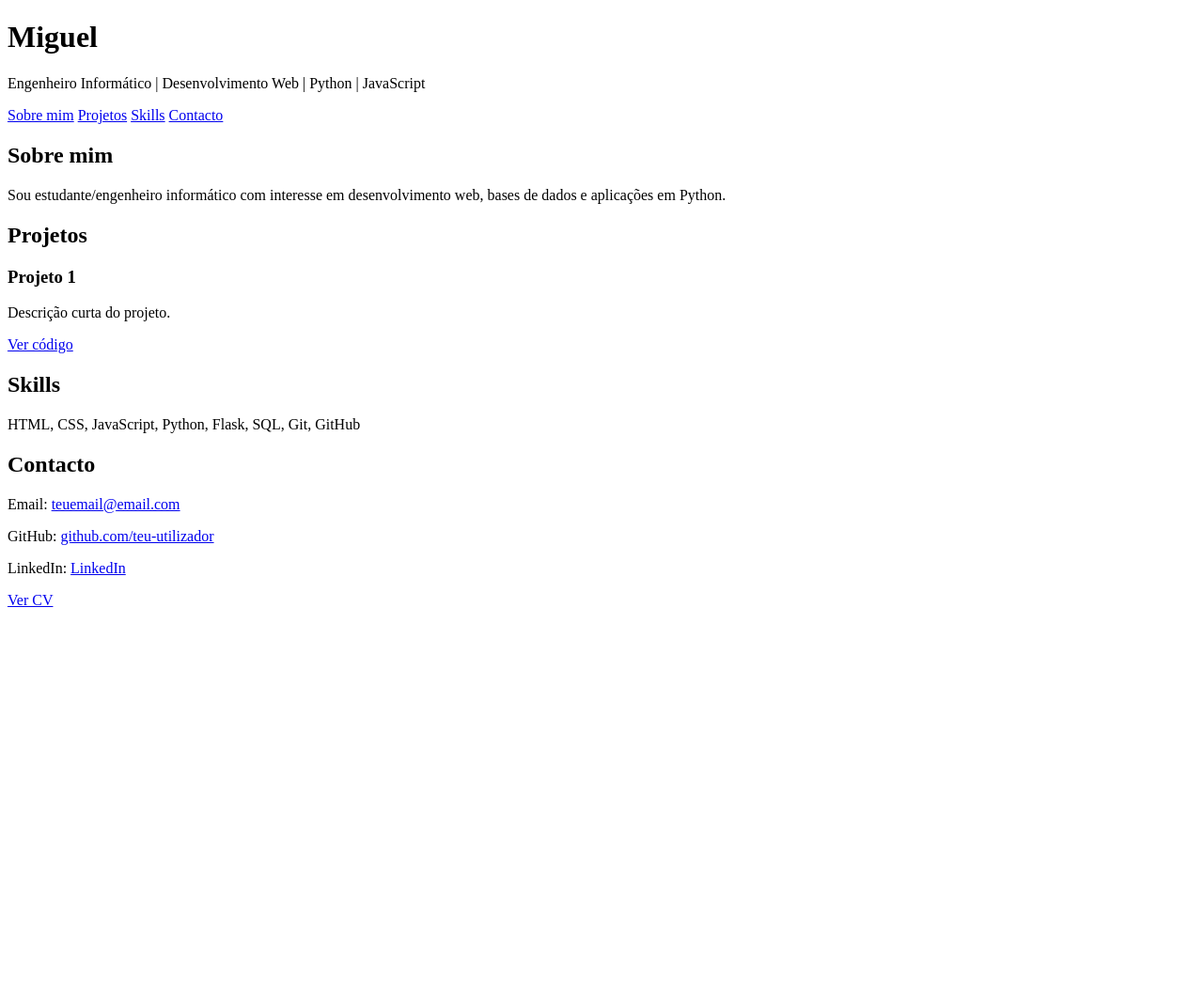
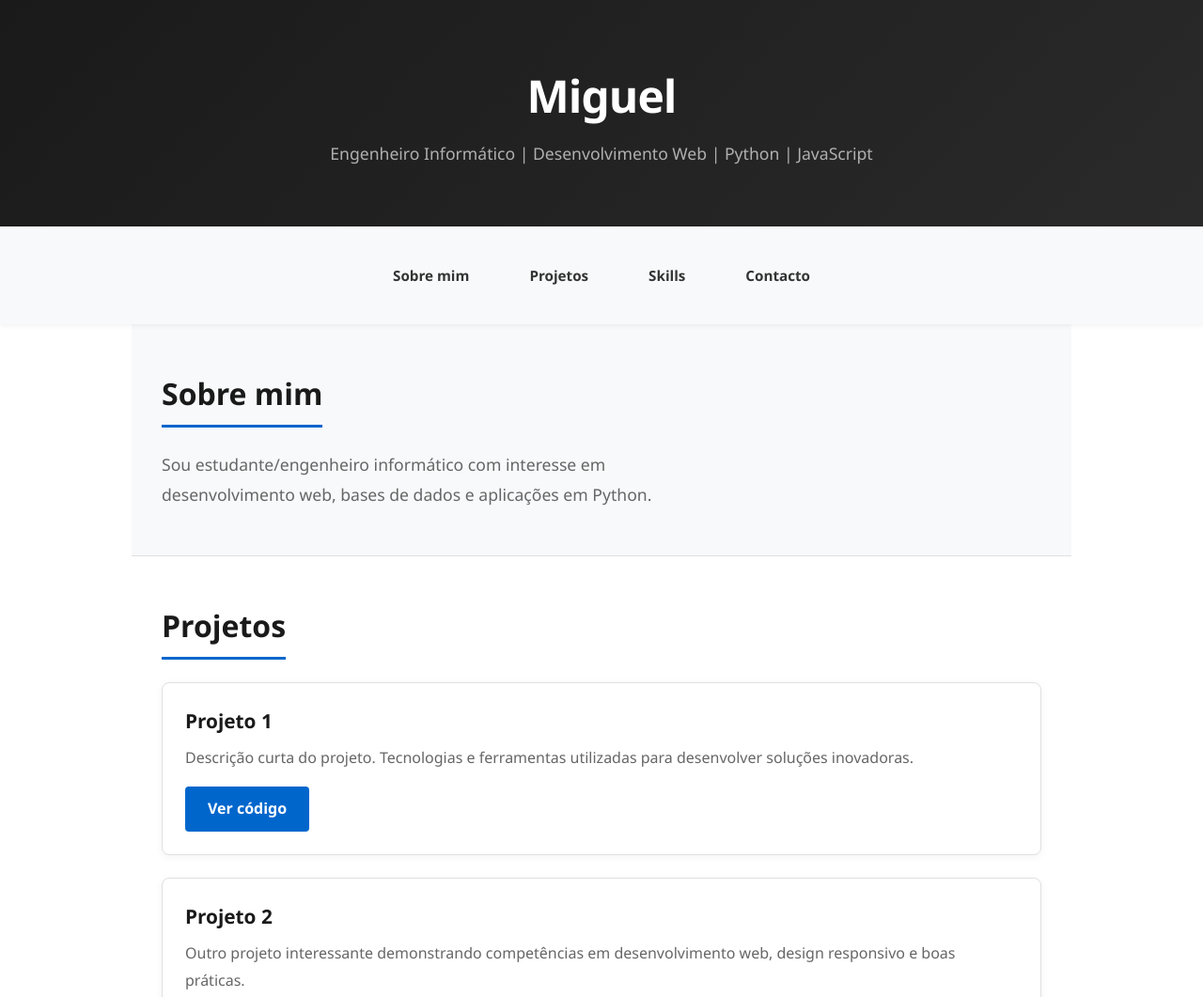
Before and after one commit to estriga-001/portefolio, a plain HTML site: page index.html in a window 1280 px wide. Shown: the top 1061 px of the page at 94% size. Before the commit the page ends 800 px from the top, so only its background shows below. Drawn offline with Linux system fonts and the light colour scheme.

Commit message:
js and css added

```diff
--- a/css/style.css
+++ b/css/style.css
@@ -0,0 +1,313 @@
+/* ===== Variáveis de Cores ===== */
+:root {
+  --primary-color: #1a1a1a;
+  --secondary-color: #0066cc;
+  --light-bg: #f8f9fa;
+  --white: #ffffff;
+  --text-dark: #333333;
+  --text-light: #666666;
+  --border-color: #e0e0e0;
+}
+
+/* ===== Reset e Estilos Globais ===== */
+* {
+  margin: 0;
+  padding: 0;
+  box-sizing: border-box;
+}
+
+html {
+  scroll-behavior: smooth;
+}
+
+body {
+  font-family: 'Segoe UI', Tahoma, Geneva, Verdana, sans-serif;
+  line-height: 1.6;
+  color: var(--text-dark);
+  background-color: var(--white);
+}
+
+/* ===== Header ===== */
+header {
+  background: linear-gradient(135deg, var(--primary-color) 0%, #2a2a2a 100%);
+  color: var(--white);
+  padding: 4rem 2rem;
+  text-align: center;
+  box-shadow: 0 2px 10px rgba(0, 0, 0, 0.1);
+}
+
+header h1 {
+  font-size: 3rem;
+  margin-bottom: 0.5rem;
+  font-weight: 700;
+  letter-spacing: -1px;
+}
+
+header p {
+  font-size: 1.1rem;
+  color: #b0b0b0;
+  font-weight: 300;
+}
+
+/* ===== Navegação ===== */
+nav {
+  display: flex;
+  justify-content: center;
+  gap: 2rem;
+  padding: 2rem;
+  background-color: var(--light-bg);
+  position: sticky;
+  top: 0;
+  z-index: 100;
+  box-shadow: 0 2px 5px rgba(0, 0, 0, 0.05);
+}
+
+nav a {
+  text-decoration: none;
+  color: var(--text-dark);
+  font-weight: 600;
+  font-size: 0.95rem;
+  padding: 0.5rem 1rem;
+  border-radius: 4px;
+  transition: all 0.3s ease;
+  position: relative;
+}
+
+nav a::after {
+  content: '';
+  position: absolute;
+  bottom: 0;
+  left: 0;
+  width: 0;
+  height: 2px;
+  background-color: var(--secondary-color);
+  transition: width 0.3s ease;
+}
+
+nav a:hover::after {
+  width: 100%;
+}
+
+nav a:hover {
+  color: var(--secondary-color);
+}
+
+/* ===== Seções Gerais ===== */
+section {
+  max-width: 1000px;
+  margin: 0 auto;
+  padding: 3rem 2rem;
+  border-bottom: 1px solid var(--border-color);
+}
+
+section:last-of-type {
+  border-bottom: none;
+}
+
+section h2 {
+  font-size: 2rem;
+  margin-bottom: 1.5rem;
+  color: var(--primary-color);
+  padding-bottom: 0.5rem;
+  border-bottom: 3px solid var(--secondary-color);
+  display: inline-block;
+}
+
+section p {
+  color: var(--text-light);
+  font-size: 1rem;
+  line-height: 1.8;
+}
+
+/* ===== Seção Sobre ===== */
+#sobre {
+  background-color: var(--light-bg);
+}
+
+#sobre p {
+  font-size: 1.1rem;
+  max-width: 600px;
+}
+
+/* ===== Seção Projetos ===== */
+#projetos article {
+  background-color: var(--white);
+  border: 1px solid var(--border-color);
+  border-radius: 8px;
+  padding: 1.5rem;
+  margin-bottom: 1.5rem;
+  transition: all 0.3s ease;
+  box-shadow: 0 2px 8px rgba(0, 0, 0, 0.05);
+}
+
+#projetos article:hover {
+  transform: translateY(-5px);
+  box-shadow: 0 8px 20px rgba(0, 102, 204, 0.15);
+  border-color: var(--secondary-color);
+}
+
+#projetos article h3 {
+  color: var(--primary-color);
+  margin-bottom: 0.5rem;
+  font-size: 1.3rem;
+}
+
+#projetos article p {
+  margin-bottom: 1rem;
+  color: var(--text-light);
+}
+
+#projetos article a {
+  display: inline-block;
+  background-color: var(--secondary-color);
+  color: var(--white);
+  padding: 0.7rem 1.5rem;
+  border-radius: 4px;
+  text-decoration: none;
+  font-weight: 600;
+  transition: all 0.3s ease;
+}
+
+#projetos article a:hover {
+  background-color: #0052a3;
+  transform: scale(1.05);
+}
+
+/* ===== Seção Skills ===== */
+#skills {
+  background-color: var(--light-bg);
+}
+
+#skills p {
+  display: flex;
+  flex-wrap: wrap;
+  gap: 0.8rem;
+  margin-top: 1rem;
+}
+
+.skill-tag {
+  background-color: var(--secondary-color);
+  color: var(--white);
+  padding: 0.5rem 1rem;
+  border-radius: 20px;
+  font-size: 0.9rem;
+  font-weight: 600;
+  display: inline-block;
+}
+
+/* ===== Seção Contacto ===== */
+#contacto {
+  background-color: var(--white);
+}
+
+#contacto p {
+  margin-bottom: 1rem;
+  font-size: 1rem;
+}
+
+#contacto a {
+  color: var(--secondary-color);
+  text-decoration: none;
+  font-weight: 600;
+  transition: all 0.3s ease;
+  border-bottom: 1px solid transparent;
+}
+
+#contacto a:hover {
+  border-bottom: 1px solid var(--secondary-color);
+  padding-bottom: 2px;
+}
+
+#contacto p a[href*="pdf"] {
+  display: inline-block;
+  margin-top: 1.5rem;
+  background-color: var(--secondary-color);
+  color: var(--white);
+  padding: 0.8rem 1.5rem;
+  border-radius: 4px;
+  text-decoration: none;
+  border: none;
+  transition: all 0.3s ease;
+}
+
+#contacto p a[href*="pdf"]:hover {
+  background-color: #0052a3;
+  transform: scale(1.05);
+}
+
+/* ===== Footer ===== */
+footer {
+  text-align: center;
+  padding: 2rem;
+  background-color: var(--primary-color);
+  color: var(--white);
+  font-size: 0.9rem;
+}
+
+/* ===== Animações ===== */
+@keyframes fadeInUp {
+  from {
+    opacity: 0;
+    transform: translateY(30px);
+  }
+  to {
+    opacity: 1;
+    transform: translateY(0);
+  }
+}
+
+section {
+  animation: fadeInUp 0.6s ease-out;
+}
+
+/* ===== Responsividade ===== */
+@media (max-width: 768px) {
+  header h1 {
+    font-size: 2rem;
+  }
+
+  header p {
+    font-size: 0.9rem;
+  }
+
+  nav {
+    flex-direction: column;
+    gap: 1rem;
+    padding: 1rem;
+  }
+
+  nav a {
+    text-align: center;
+    width: 100%;
+  }
+
+  section {
+    padding: 2rem 1rem;
+  }
+
+  section h2 {
+    font-size: 1.5rem;
+  }
+
+  #projetos article {
+    padding: 1rem;
+  }
+}
+
+@media (max-width: 480px) {
+  header h1 {
+    font-size: 1.5rem;
+  }
+
+  header {
+    padding: 2rem 1rem;
+  }
+
+  nav {
+    gap: 0.5rem;
+  }
+
+  section h2 {
+    font-size: 1.3rem;
+  }
+}
--- a/index.html
+++ b/index.html
@@ -31,24 +31,43 @@
 
     <article>
       <h3>Projeto 1</h3>
-      <p>Descrição curta do projeto.</p>
+      <p>Descrição curta do projeto. Tecnologias e ferramentas utilizadas para desenvolver soluções inovadoras.</p>
       <a href="https://github.com/estriga-001/CM" target="_blank">Ver código</a>
+    </article>
+
+    <article>
+      <h3>Projeto 2</h3>
+      <p>Outro projeto interessante demonstrando competências em desenvolvimento web, design responsivo e boas práticas.</p>
+      <a href="https://github.com/estriga-001" target="_blank">Ver código</a>
     </article>
   </section>
 
   <section id="skills">
     <h2>Skills</h2>
-    <p>HTML, CSS, JavaScript, Python, Flask, SQL, Git, GitHub</p>
+    <p>
+      <span class="skill-tag">HTML</span>
+      <span class="skill-tag">CSS</span>
+      <span class="skill-tag">JavaScript</span>
+      <span class="skill-tag">Python</span>
+      <span class="skill-tag">Flask</span>
+      <span class="skill-tag">SQL</span>
+      <span class="skill-tag">Git</span>
+      <span class="skill-tag">GitHub</span>
+    </p>
   </section>
 
   <section id="contacto">
     <h2>Contacto</h2>
-    <p>Email: <a href="mailto:teuemail@email.com">teuemail@email.com</a></p>
-    <p>GitHub: <a href="https://github.com/estriga-001" target="_blank">github.com/teu-utilizador</a></p>
+    <p>Email: <a href="mailto:teuemail@email.com">miguelestriga.dev@gmail.com</a></p>
+    <p>GitHub: <a href="https://github.com/estriga-001" target="_blank">github.com/estriga-001</a></p>
     <p>LinkedIn: <a href="https://www.linkedin.com/in/mestriga1/" target="_blank">LinkedIn</a></p>
     <p><a href="assets/cv/CV_Miguel.pdf" target="_blank">Ver CV</a></p>
   </section>
 
+  <footer>
+    <p>&copy; 2025 Miguel - Todos os direitos reservados | Desenvolvido com ❤️</p>
+  </footer>
+
   <script src="js/script.js"></script>
 </body>
 </html>
--- a/js/script.js
+++ b/js/script.js
@@ -0,0 +1,86 @@
+// ===== Animação de Entrada das Seções =====
+document.addEventListener('DOMContentLoaded', function() {
+  const sections = document.querySelectorAll('section');
+
+  const observerOptions = {
+    threshold: 0.1,
+    rootMargin: '0px 0px -100px 0px'
+  };
+
+  const observer = new IntersectionObserver(function(entries) {
+    entries.forEach(entry => {
+      if (entry.isIntersecting) {
+        entry.target.style.opacity = '1';
+        entry.target.style.transform = 'translateY(0)';
+      }
+    });
+  }, observerOptions);
+
+  sections.forEach(section => {
+    section.style.opacity = '0';
+    section.style.transform = 'translateY(30px)';
+    section.style.transition = 'opacity 0.6s ease-out, transform 0.6s ease-out';
+    observer.observe(section);
+  });
+});
+
+// ===== Navegação Suave =====
+document.querySelectorAll('nav a').forEach(link => {
+  link.addEventListener('click', function(e) {
+    e.preventDefault();
+    const targetId = this.getAttribute('href');
+    const targetSection = document.querySelector(targetId);
+
+    if (targetSection) {
+      targetSection.scrollIntoView({ behavior: 'smooth' });
+    }
+  });
+});
+
+// ===== Efeito de Destaque na Navegação ao Scroll =====
+window.addEventListener('scroll', function() {
+  let current = '';
+  const sections = document.querySelectorAll('section');
+
+  sections.forEach(section => {
+    const sectionTop = section.offsetTop;
+    const sectionHeight = section.clientHeight;
+
+    if (scrollY >= sectionTop - 200) {
+      current = section.getAttribute('id');
+    }
+  });
+
+  document.querySelectorAll('nav a').forEach(link => {
+    link.classList.remove('active');
+    if (link.getAttribute('href') === '#' + current) {
+      link.classList.add('active');
+    }
+  });
+});
+
+// ===== Adicionar estilo CSS para link ativo =====
+const style = document.createElement('style');
+style.textContent = `
+  nav a.active {
+    color: var(--secondary-color);
+    font-weight: 700;
+  }
+`;
+document.head.appendChild(style);
+
+// ===== Efeito de Hover nos Projetos =====
+const articles = document.querySelectorAll('#projetos article');
+articles.forEach(article => {
+  article.addEventListener('mouseenter', function() {
+    this.style.transform = 'translateY(-5px)';
+    this.style.boxShadow = '0 8px 20px rgba(0, 102, 204, 0.15)';
+  });
+
+  article.addEventListener('mouseleave', function() {
+    this.style.transform = 'translateY(0)';
+    this.style.boxShadow = '0 2px 8px rgba(0, 0, 0, 0.05)';
+  });
+});
+
+console.log('✨ Portfólio carregado com sucesso!');
```
